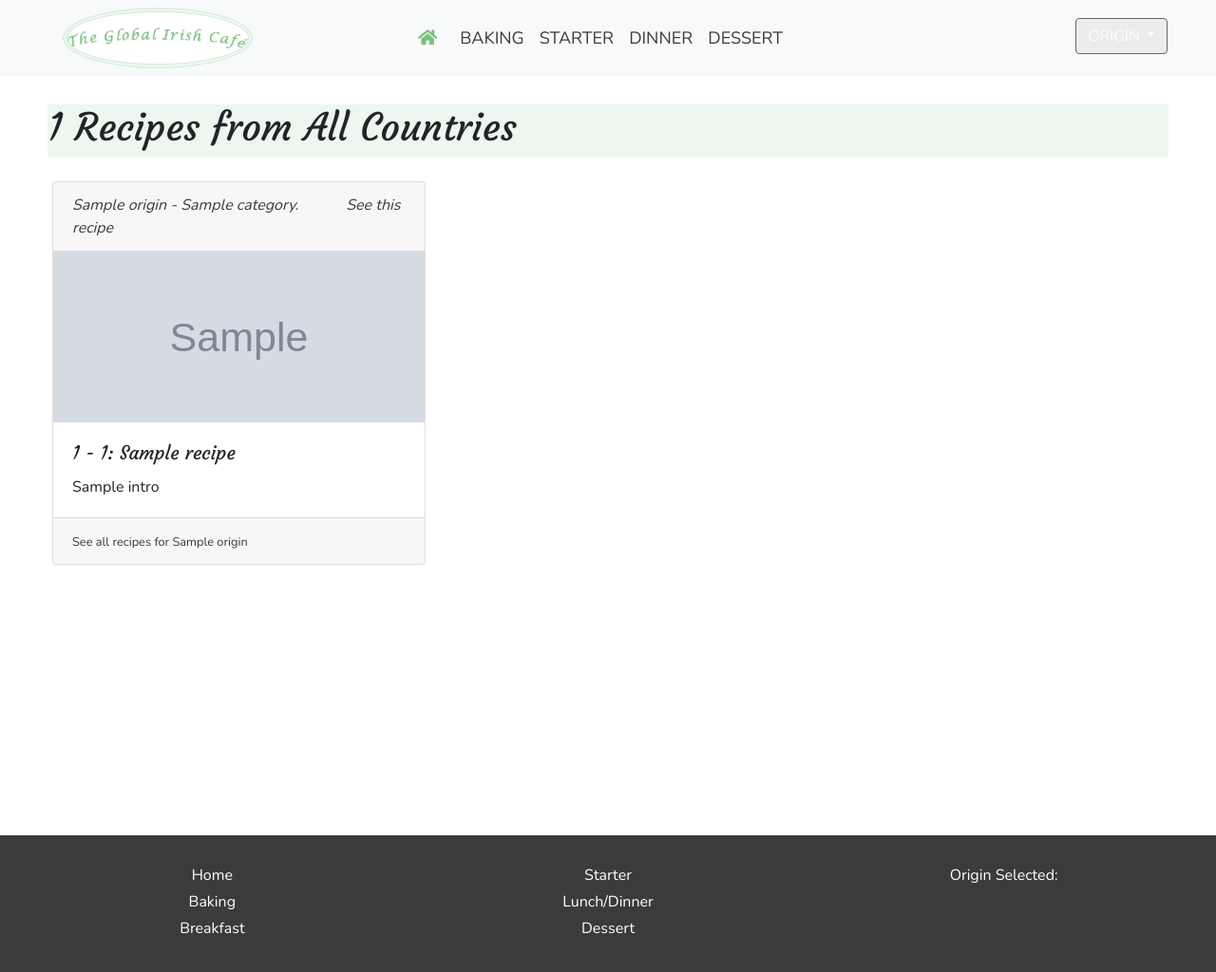
After one commit to KittyMcDonagh/Third-Milestone-Project, a Flask app: page /get_recipes_category/1 in a window 1280 px wide. The commit adds this page. Shown: the whole page at 95% size. Run offline with Flask 2, Linux system fonts and the light colour scheme; grey boxes marked "Sample" are stand-in pictures; a database or web service that is not in the repository returns one stand-in record (values such as "Sample title"); some libraries are stand-ins or nearby versions; some web fonts are replaced.

Commit message:
Nav links working

```diff
--- a/app.py
+++ b/app.py
@@ -17,8 +17,8 @@ mongo = PyMongo(app)
 
 # Display all recipes
 @app.route('/')
-@app.route('/get_recipes')
-def get_recipes():
+@app.route('/get_recipes_home')
+def get_recipes_home():
 
     home_recipes=mongo.db.recipes.find({"home_feature":'on'})
 
@@ -38,6 +38,14 @@ def get_recipes_origin(origin):
     # Redirect to recipes template, return the recipes in the country indicated by 'origin'
     return render_template("recipes-origin.html", recipes=origin_recipes, this_origin=origin)
 
+@app.route('/get_recipes_category/<sel_category>')
+def get_recipes_category(sel_category):
+
+    category_recipes=mongo.db.recipes.find({"category":sel_category})
+
+    # Redirect to recipes template, return the recipes in the country indicated by 'origin'
+    return render_template("recipes-page.html", recipes=category_recipes, category=sel_category.capitalize(), origin = "All Countries")
+
 if __name__ == '__main__':
     app.run(host=os.environ.get('IP'),
     port=int(os.environ.get('PORT')),
--- a/static/css/style.css
+++ b/static/css/style.css
@@ -4,16 +4,27 @@
 
 /* The following css was copied from materializecss.com to create a sticky footer */
 
+html {
+
+}
+
 body {
     display: flex;
-    min-height: 100vh;
+
     flex-direction: column;
     font-family: "Nunito", sans-serif;
 }
 
+section {
+    min-height: 100vh;
+}
+
 main {
     flex: 1 0 auto;
+
 }
+
+
 
 /* Navbar is fixed with height of 80px, so need to move containers etc down by 80px*/
 
@@ -24,6 +35,7 @@ main {
 }
 
 /*  The padding for the main container */
+
 .scrn-padding {
     padding: 0 50px;
 
@@ -51,6 +63,7 @@ main {
 }
 
 /*  Padding to position navbar items nicely in the navbar */
+
 .navbar-padding {
     padding-left: 150px;
 }
@@ -98,7 +111,7 @@ main {
 /* Move dropdown button over a little */
 
 .dropdown-padding {
-    padding-left: 170px;
+    padding-left: 300px;
 }
 
 /* Dropdown button hover behaviour */
@@ -117,6 +130,7 @@ main {
 }
 
 /* Mute the ORIGIN button when it's disabled */
+
 .disabled {
     background-color: #e6e6e6!important;
 }
--- a/templates/base.html
+++ b/templates/base.html
@@ -20,33 +20,29 @@
     <header>
         <!-- Navigation bar, using Bootstrap -->
         <nav class="navbar navbar-expand-lg navbar-light bg-light fixed-top nav-links">
-            <a class="navbar-brand logo" href="{{ url_for('get_recipes') }}"></a>
+            <a class="navbar-brand logo" href="{{ url_for('get_recipes_home') }}"></a>
             <button class="navbar-toggler" type="button" data-toggle="collapse" data-target="#navbarSupportedContent" aria-controls="navbarSupportedContent" aria-expanded="false" aria-label="Toggle navigation">
     <span class="navbar-toggler-icon"></span>
   </button>
 
             <div class="collapse navbar-collapse navbar-padding" id="navbarSupportedContent">
                 <ul class="navbar-nav mr-auto ">
-                    <li class="nav-item mr-2 "><a class="nav-link" href="{{ url_for('get_recipes') }}"><i class="fa fa-home icon-style" aria-hidden="true"></i></a></li>
+                    <li class="nav-item mr-2 "><a class="nav-link" href="{{ url_for('get_recipes_home') }}"><i class="fa fa-home icon-style" aria-hidden="true"></i></a></li>
 
                     <li class="nav-item">
-                        <a class="nav-link" href="#">BAKING</a>
+                        <a class="nav-link" href="{{ url_for('get_recipes_category', sel_category="BAKING") }}">BAKING</a>
                     </li>
 
                     <li class="nav-item">
-                        <a class="nav-link" href="#">BREAKFAST</a>
+                        <a class="nav-link" href="{{ url_for('get_recipes_category', sel_category="STARTER") }}">STARTER</a>
                     </li>
 
                     <li class="nav-item">
-                        <a class="nav-link" href="#">STARTER</a>
+                        <a class="nav-link" href="{{ url_for('get_recipes_category', sel_category="DINNER") }}">DINNER</a>
                     </li>
 
                     <li class="nav-item">
-                        <a class="nav-link" href="#">LUNCH/DINNER</a>
-                    </li>
-
-                    <li class="nav-item">
-                        <a class="nav-link" href="#">DESSERT</a>
+                        <a class="nav-link" href="{{ url_for('get_recipes_category', sel_category="DESSERT") }}">DESSERT</a>
                     </li>
 
                     <div class="dropdown dropdown-padding">
--- /dev/null
+++ b/templates/recipes-page.html
@@ -0,0 +1,89 @@
+{% extends 'base.html' %} {% block content %}
+
+
+<!-- Cards start here -->
+<div class="row no-gutters p-0">
+    <div class="col feature-style scrn-padding">
+        <h1>{{category}} Recipes from {{origin}}</h1>
+    </div>
+</div>
+
+
+
+{% for recipe in recipes %}
+
+<!-- If this is the first recipe, show the Introduction card first, then recipe cards 1 & 2 -->
+
+{% if loop.index % 3 == 1 %}
+
+<!-- First Recipe in the row -->
+<div class="row m-0 card-group card-padding">
+    <div class="col-12 col-lg-4 card ">
+
+        <div class="card-header font-italic">
+            <a class="card-link-style" href="#"><span>{{ recipe.origin }} - {{ recipe.category.capitalize() }}.</span><span class="card-link-padding">See this recipe</span></a>
+        </div>
+
+
+        <!-- Show recipe image. Using inline style as style.css didnt seem to recognize 'recipe.image' -->
+        <div class="container m-0 p-0" style="background-image:url({{ url_for('static', filename='images/'+recipe.image)}}); width: 100%; height: 180px; background-size: cover; background-position: center">
+        </div>
+
+        <div class="card-body">
+            <h5 class="card-title card-title-style">{{loop.index}} - {{loop.index % 3 }}: {{recipe.title}}</h5>
+            <p class="card-text">{{recipe.intro}}</p>
+        </div>
+        <div class="card-footer">
+            <small class="text-muted"><a href="#" class="card-link-style">See all recipes for {{recipe.origin}}</a></small>
+        </div>
+    </div>
+
+    {% else %} {% if loop.index % 3 == 2 %}
+
+    <!-- 2nd Recipe in the row -->
+
+    <div class="col-12 col-lg-4 card">
+
+        <div class="card-header font-italic">
+            <a class="card-link-style" href="#"><span>{{ recipe.origin }} - {{ recipe.category.capitalize() }}.</span><span class="card-link-padding">See this recipe</span></a>
+        </div>
+
+        <!-- Show recipe image. Using inline style as style.css didnt seem to recognize 'recipe.image' -->
+        <div class="container m-0 p-0" style="background-image:url({{ url_for('static', filename='images/'+recipe.image)}}); width: 100%; height: 180px; background-size: cover; background-position: center">
+        </div>
+
+        <div class="card-body">
+            <h5 class="card-title card-title-style">{{loop.index}} - {{loop.index % 3 }}: {{recipe.title}}</h5>
+            <p class="card-text">{{recipe.intro}}</p>
+        </div>
+        <div class="card-footer">
+            <small class="text-muted"><a href="#" class="card-link-style">See all recipes for {{recipe.origin}}</a></small>
+        </div>
+    </div>
+
+    {% else %}
+
+    <!-- 3rd Recipe in the row -->
+
+    <div class="col-12 col-lg-4 card">
+
+        <div class="card-header font-italic">
+            <a class="card-link-style" href="#"><span>{{ recipe.origin }} - {{ recipe.category.capitalize() }}.</span><span class="card-link-padding">See this recipe</span></a>
+        </div>
+
+        <!-- Show recipe image. Using inline style as style.css didnt seem to recognize 'recipe.image' -->
+        <div class="container m-0 p-0" style="background-image:url({{ url_for('static', filename='images/'+recipe.image)}}); width: 100%; height: 180px; background-size: cover; background-position: center">
+        </div>
+
+        <div class="card-body">
+            <h5 class="card-title card-title-style">{{loop.index}} - {{loop.index % 3 }}: {{recipe.title}}</h5>
+            <p class="card-text">{{recipe.intro}}</p>
+        </div>
+        <div class="card-footer">
+            <small class="text-muted"><a href="#" class="card-link-style">See all recipes for {{recipe.origin}}</a></small>
+        </div>
+    </div>
+</div>
+
+
+{% endif %} {% endif %} {% endfor %} {% endblock %}
```
Also changed, not shown: templates/recipes-origin.html (deleted, +0 -171 lines).
